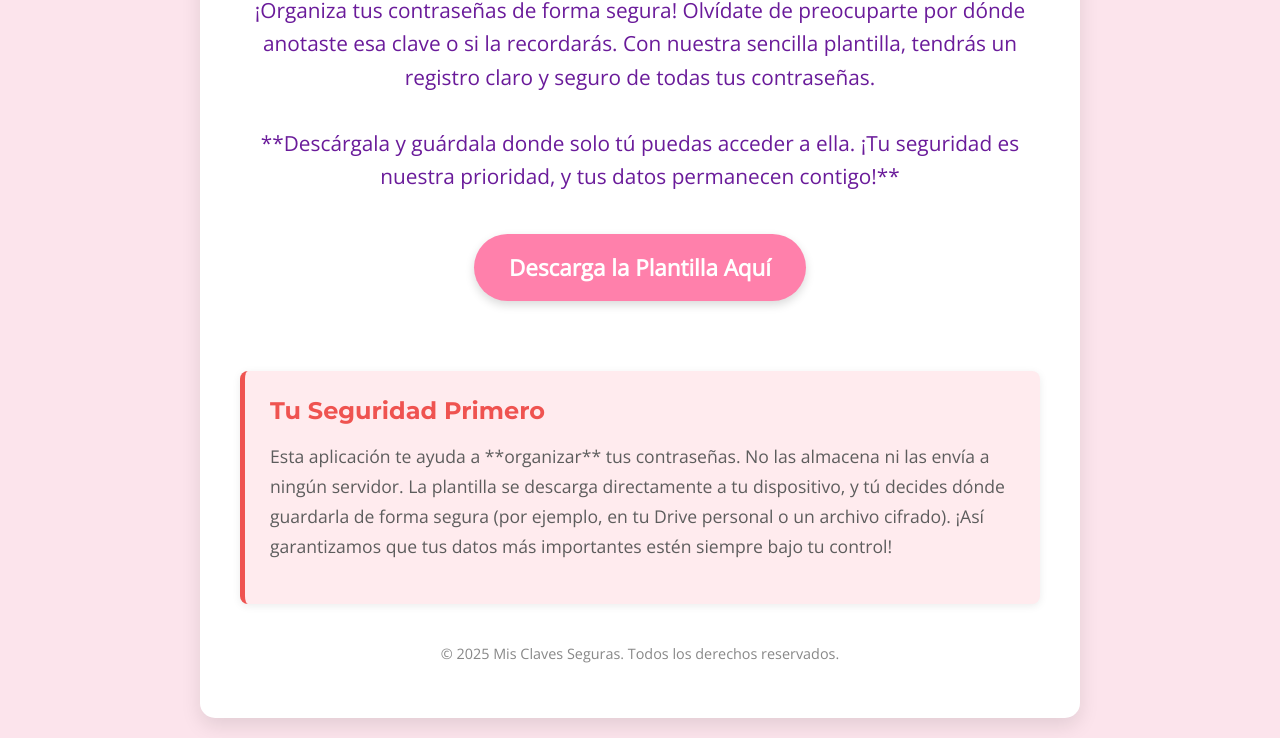
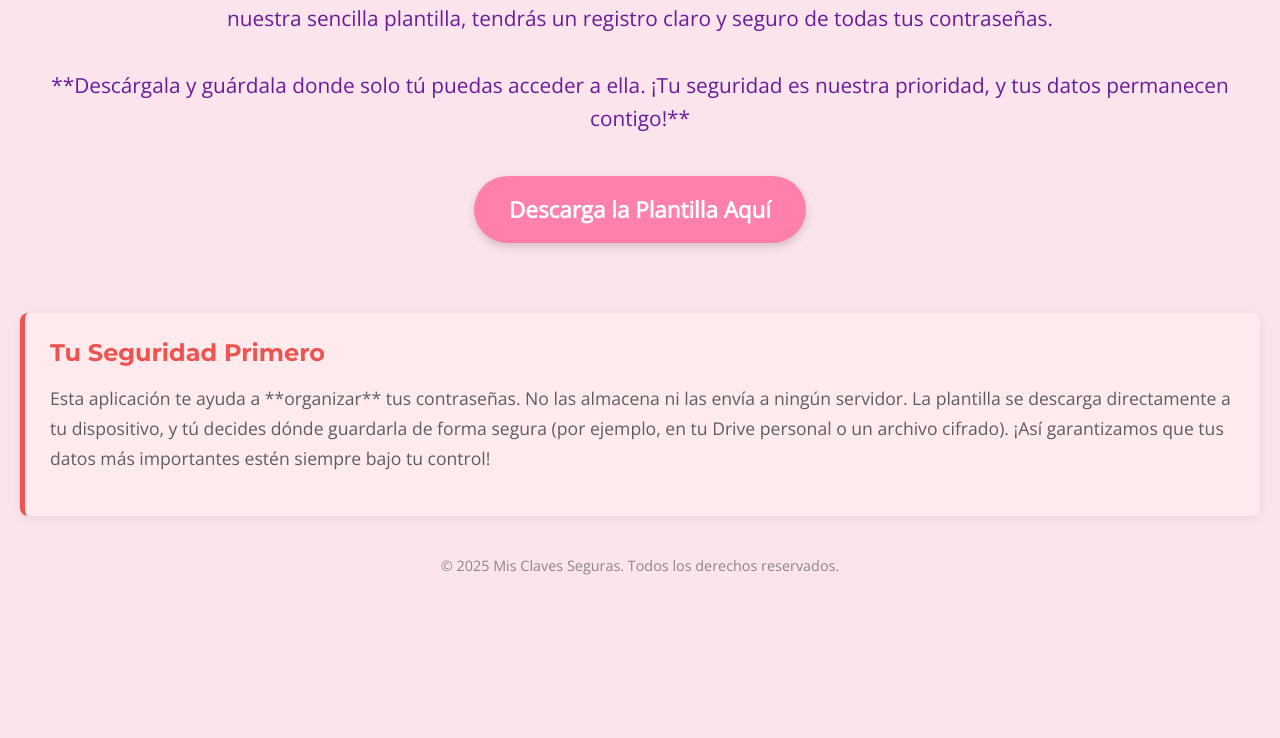
Before and after one commit to listoala/plantillaclaves, a plain HTML site: page index.html in a window 1280 px wide. Shown: the part 175-913 px from the top of the page. After the commit the page ends 800 px from the top, so only its background shows below. Drawn offline with nearby package versions, Linux system fonts and the light colour scheme; a script that the page names is missing.

Commit message:
Update style.css

```diff
--- a/style.css
+++ b/style.css
@@ -12,14 +12,26 @@ body {
     box-sizing: border-box;
 }
 
-.container {
-    background-color: #ffffff; /* Blanco puro para el contenedor */
-    border-radius: 15px;
-    padding: 40px;
-    box-shadow: 0 8px 20px rgba(0, 0, 0, 0.1);
-    max-width: 800px;
-    width: 100%;
-    animation: fadeIn 1s ease-out;
+.download-button {
+    display: inline-block; /* Mantenemos inline-block para permitir padding vertical */
+    background-color: #ff80ab; /* Rosado vibrante para el botón */
+    color: #ffffff;
+    padding: 18px 35px;
+    border-radius: 50px;
+    text-decoration: none;
+    font-size: 1.4em;
+    font-weight: bold;
+    transition: background-color 0.3s ease, transform 0.2s ease;
+    box-shadow: 0 4px 10px rgba(0, 0, 0, 0.15);
+    margin: 0 auto 40px auto; /* Centra horizontalmente y añade margen inferior */
+    max-width: 90%; /* Limita el ancho máximo para que no se salga en pantallas muy anchas */
+    width: fit-content; /* Permite que el botón se ajuste a su contenido */
+    box-sizing: border-box; /* Asegura que el padding se incluya en el ancho total */
+}
+
+.download-button:hover {
+    background-color: #f06292; /* Un tono más oscuro al pasar el ratón */
+    transform: translateY(-3px);
 }
 
 @keyframes fadeIn {
@@ -136,8 +148,9 @@ footer {
         font-size: 1em;
     }
     .download-button {
-        width: 100%;
-        padding: 12px 25px;
-        font-size: 1.1em;
+        width: 90%; /* Hace que el botón ocupe el 90% del ancho del contenedor */
+        padding: 12px 25px; /* Reduce un poco el padding en móviles */
+        font-size: 1.1em; /* Ajusta el tamaño de la fuente */
+        /* margin: 0 auto 40px auto; No es necesario repetir, ya está en la regla general */
     }
 }
```
